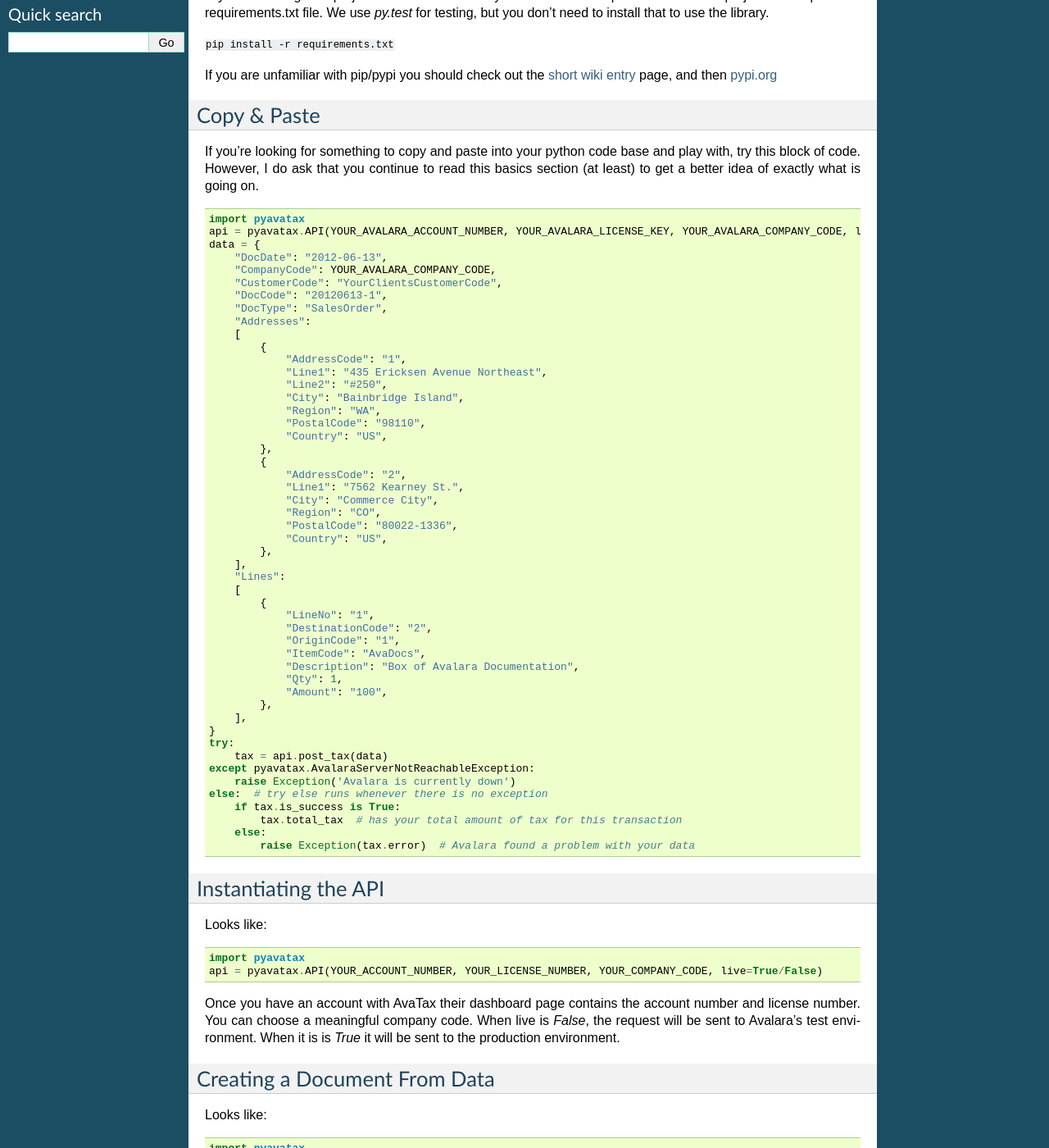
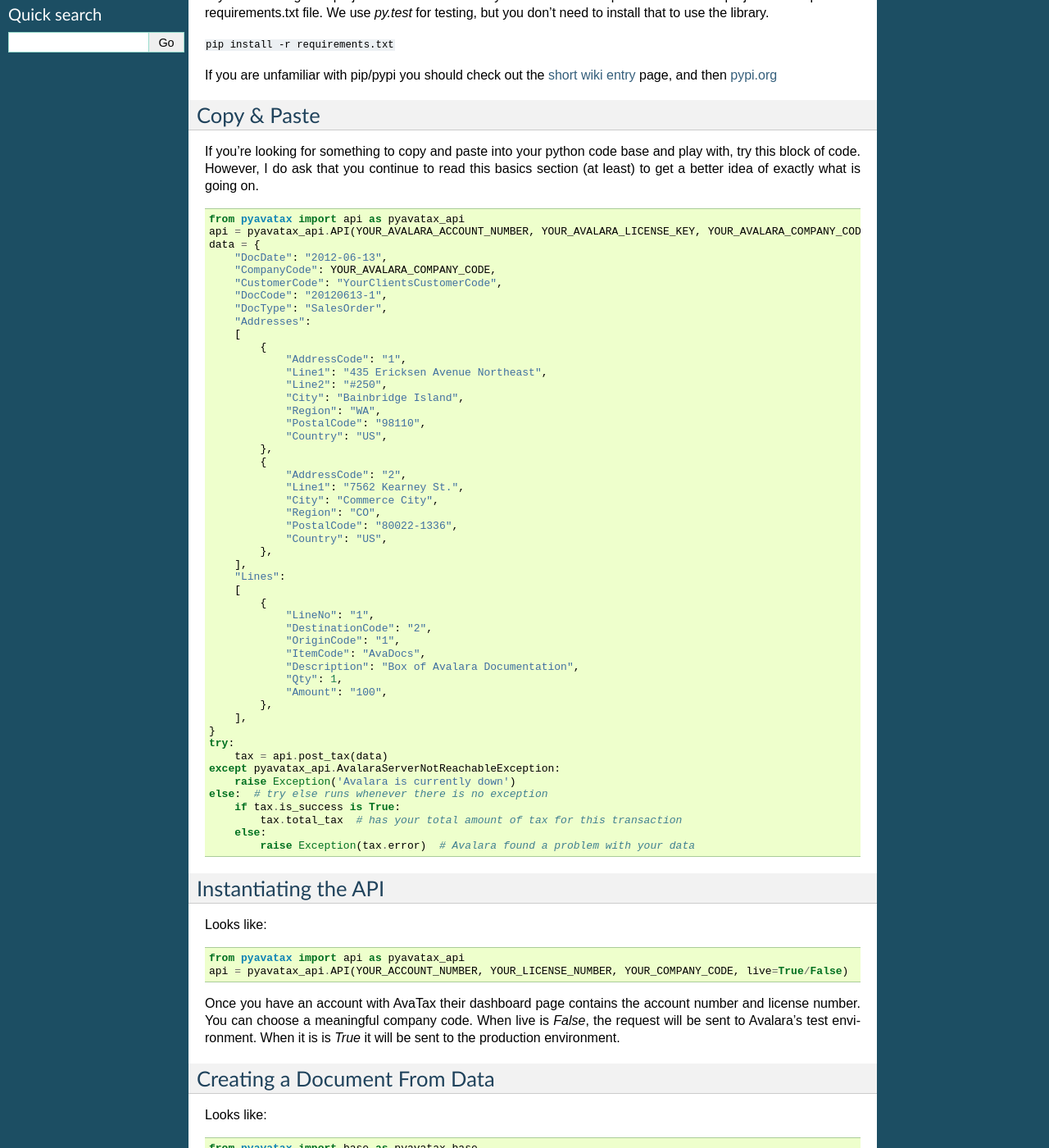
Before and after one commit to activefrequency/pyavatax, a Sphinx documentation site: the page built from docs/basics.rst, in a window 1280 px wide and 1400 px high, scrolled down 421 px. Shown: the whole window at 82% size. Built offline with Sphinx 7.4.7, drawn with Linux system fonts in a browser that asks for light colours; some of the changed text lies outside the part shown.

Commit message:
removing __init__ dependencies on requirements to be installed. changing docs to match import paths. adding flat __version__ and updating setup.py. version bump.

```diff
--- a/docs/basics.rst
+++ b/docs/basics.rst
@@ -36,8 +36,8 @@
 If you're looking for something to copy and paste into your python code base and play with, try this block of code. However, I do ask that you continue to read this basics section (at least) to get a better idea of exactly what is going on.
 ::
 
-    import pyavatax
-    api = pyavatax.API(YOUR_AVALARA_ACCOUNT_NUMBER, YOUR_AVALARA_LICENSE_KEY, YOUR_AVALARA_COMPANY_CODE, live=False)
+    from pyavatax import api as pyavatax_api
+    api = pyavatax_api.API(YOUR_AVALARA_ACCOUNT_NUMBER, YOUR_AVALARA_LICENSE_KEY, YOUR_AVALARA_COMPANY_CODE, live=False)
     data = {
         "DocDate": "2012-06-13",
         "CompanyCode": YOUR_AVALARA_COMPANY_CODE,
@@ -79,7 +79,7 @@
     }
     try:
         tax = api.post_tax(data)
-    except pyavatax.AvalaraServerNotReachableException:
+    except pyavatax_api.AvalaraServerNotReachableException:
         raise Exception('Avalara is currently down')
     else:  # try else runs whenever there is no exception
         if tax.is_success is True:
@@ -92,8 +92,8 @@
 ---------------------
 Looks like:
 ::
-    import pyavatax
-    api = pyavatax.API(YOUR_ACCOUNT_NUMBER, YOUR_LICENSE_NUMBER, YOUR_COMPANY_CODE, live=True/False)
+    from pyavatax import api as pyavatax_api
+    api = pyavatax_api.API(YOUR_ACCOUNT_NUMBER, YOUR_LICENSE_NUMBER, YOUR_COMPANY_CODE, live=True/False)
 
 Once you have an account with AvaTax their dashboard page contains the account number and license number. You can choose a meaningful company code. When live is `False`, the request will be sent to Avalara's test environment. When it is is `True` it will be sent to the production environment.
 
@@ -102,14 +102,14 @@
 -----------------------------
 Looks like:
 ::
-    import pyavatax
-    doc = Document.from_data(dictionary_data)
+    from pyavatax import base as pyavatax_base
+    doc = pyavatax_base.Document.from_data(dictionary_data)
 
 The ``dictionary_data`` will be validated against the formatting expected by AvaTax. An ``AvalaraException`` will be raised in the cases it does not validate.
 
 For all the API calls you can pass a dictionary, or an object:
 ::
-    doc = Document.from_data(dictionary_data)
+    doc = pyavatax_base.Document.from_data(dictionary_data)
     tax = api.post_tax(doc)
     # this line performs the same operation as the above two
     tax = api.post_tax(data_dictionary)
@@ -152,10 +152,10 @@
 ----------------------------
 Looks like:
 ::
-    import pyavatax
-    doc = pyavatax.Document(**kwargs)
-    address = pyavatax.Address(**kwargs)
-    line_item = pyavatax.Line(**kwargs)
+    from pyavatax import base as pyavatax_base
+    doc = pyavatax_base.Document(**kwargs)
+    address = pyavatax_base.Address(**kwargs)
+    line_item = pyavatax_base.Line(**kwargs)
 
 Use the ``kwargs`` parameter to send all the relevant AvaTax fields into the document. Any keys that are not AvaTax fields will throw an ``AvalaraException``. All the keys **do use AvaTax's camel-case notation**.
 ::
--- a/setup.py
+++ b/setup.py
@@ -2,7 +2,7 @@
 # python setup.py sdist
 # python setup.py sdist bdist_wininst upload
 
-version = __import__('pyavatax').get_version()
+version = __import__('pyavatax').__version__
 
 setup(
     name='PyAvaTax',
```
Also changed, not shown: pyavatax/__init__.py (+5 -8 lines), pyavatax/version.py (added), 1 other file.
